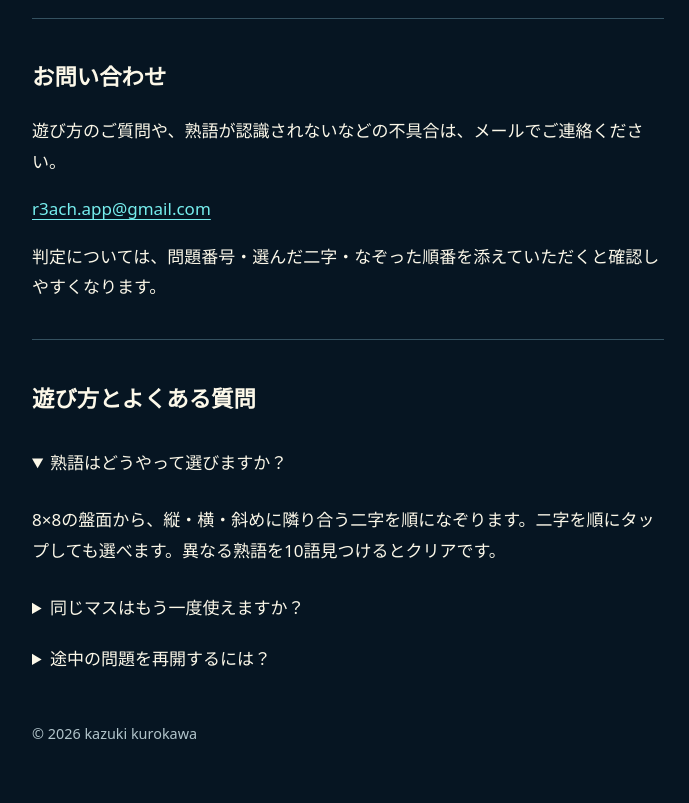
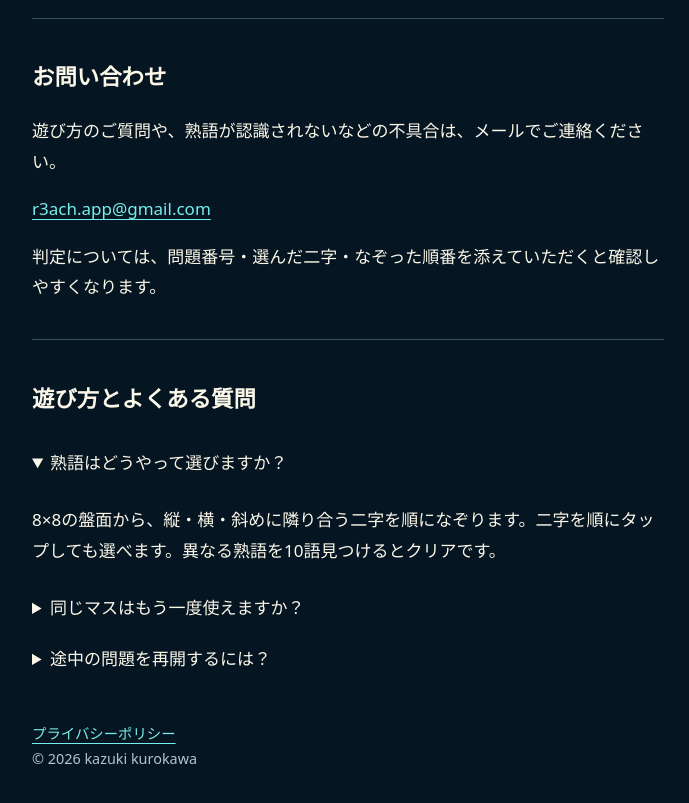
Before and after one commit to leechco1050328-code/jukugo-haisen-support, a plain HTML site: page docs/index.html in a window 1280 px wide. Shown: the part 173-976 px from the top of the page, without its empty margins (292-981 px from the left). Drawn offline with Linux system fonts and the light colour scheme.

Commit message:
Publish Jukugo Haisen privacy policy

```diff
--- a/docs/index.html
+++ b/docs/index.html
@@ -1 +1 @@
-<!doctype html><html lang="ja"><meta charset="utf-8"><meta name="viewport" content="width=device-width, initial-scale=1"><title>熟語配線｜サポート</title><link rel="icon" href="icon.png"><style>*{box-sizing:border-box}body{margin:0;background:#061522;color:#fcf8e9;font:17px/1.8 system-ui,sans-serif}main{max-width:680px;margin:auto;padding:64px 24px}header{display:flex;align-items:center;gap:20px}img{border-radius:18px;width:84px}h1{font: bold 2.6rem serif;margin:0}header p{margin:0;color:#78edee}section{margin:36px 0;border-top:1px solid #345160;padding-top:20px}h2{font-size:1.4rem}summary{cursor:pointer;padding:10px 0}a{color:#76eeee;text-underline-offset:4px}footer{color:#b2c5cb;font-size:.9rem}</style><main><header><img src="icon.png" alt=""><div><h1>熟語配線</h1><p>iPhoneアプリ サポート</p></div></header><section><h2>お問い合わせ</h2><p>遊び方のご質問や、熟語が認識されないなどの不具合は、メールでご連絡ください。</p><p><a href="mailto:r3ach.app@gmail.com?subject=熟語配線のお問い合わせ">r3ach.app@gmail.com</a></p><p>判定については、問題番号・選んだ二字・なぞった順番を添えていただくと確認しやすくなります。</p></section><section><h2>遊び方とよくある質問</h2><details open><summary>熟語はどうやって選びますか？</summary><p>8×8の盤面から、縦・横・斜めに隣り合う二字を順になぞります。二字を順にタップしても選べます。異なる熟語を10語見つけるとクリアです。</p></details><details><summary>同じマスはもう一度使えますか？</summary><p>何度でも使えます。「日中」と「中日」のように逆から読んで別の熟語になれば、それぞれ一語として数えます。</p></details><details><summary>途中の問題を再開するには？</summary><p>盤面の「中断」からホームに戻り、「つづきから」を選ぶと再開できます。</p></details></section><footer>© 2026 kazuki kurokawa</footer></main></html>
+<!doctype html><html lang="ja"><meta charset="utf-8"><meta name="viewport" content="width=device-width, initial-scale=1"><title>熟語配線｜サポート</title><link rel="icon" href="icon.png"><style>*{box-sizing:border-box}body{margin:0;background:#061522;color:#fcf8e9;font:17px/1.8 system-ui,sans-serif}main{max-width:680px;margin:auto;padding:64px 24px}header{display:flex;align-items:center;gap:20px}img{border-radius:18px;width:84px}h1{font: bold 2.6rem serif;margin:0}header p{margin:0;color:#78edee}section{margin:36px 0;border-top:1px solid #345160;padding-top:20px}h2{font-size:1.4rem}summary{cursor:pointer;padding:10px 0}a{color:#76eeee;text-underline-offset:4px}footer{color:#b2c5cb;font-size:.9rem}</style><main><header><img src="icon.png" alt=""><div><h1>熟語配線</h1><p>iPhoneアプリ サポート</p></div></header><section><h2>お問い合わせ</h2><p>遊び方のご質問や、熟語が認識されないなどの不具合は、メールでご連絡ください。</p><p><a href="mailto:r3ach.app@gmail.com?subject=熟語配線のお問い合わせ">r3ach.app@gmail.com</a></p><p>判定については、問題番号・選んだ二字・なぞった順番を添えていただくと確認しやすくなります。</p></section><section><h2>遊び方とよくある質問</h2><details open><summary>熟語はどうやって選びますか？</summary><p>8×8の盤面から、縦・横・斜めに隣り合う二字を順になぞります。二字を順にタップしても選べます。異なる熟語を10語見つけるとクリアです。</p></details><details><summary>同じマスはもう一度使えますか？</summary><p>何度でも使えます。「日中」と「中日」のように逆から読んで別の熟語になれば、それぞれ一語として数えます。</p></details><details><summary>途中の問題を再開するには？</summary><p>盤面の「中断」からホームに戻り、「つづきから」を選ぶと再開できます。</p></details></section><footer><a href="privacy.html">プライバシーポリシー</a><br>© 2026 kazuki kurokawa</footer></main></html>
```
Also changed, not shown: docs/privacy.html (added, +1 -0 lines).
